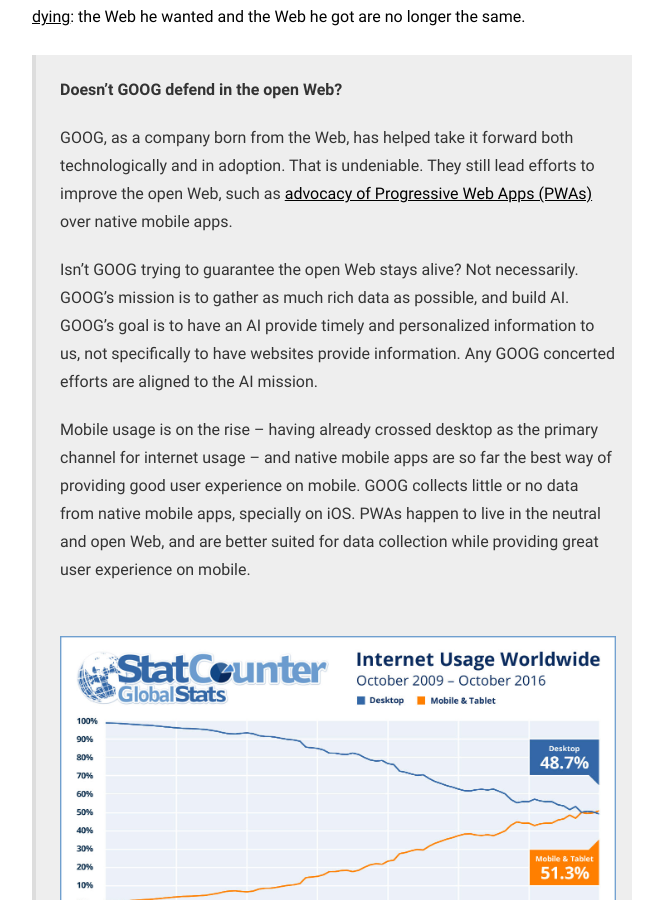
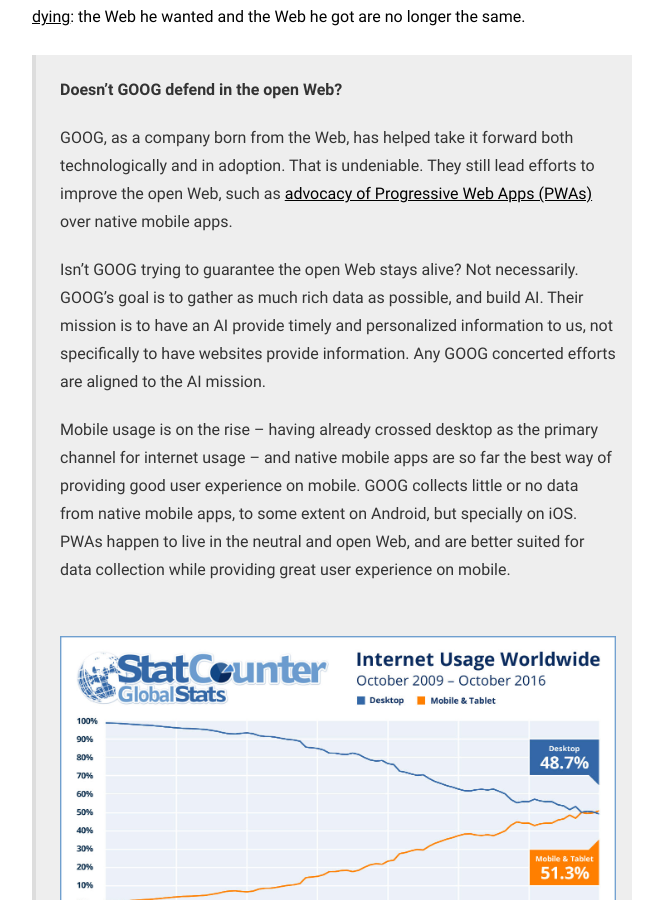
Before and after one commit to staltz/staltz.com, a Jekyll site: the page built from _posts/2017-10-30-the-web-began-dying-in-2014-heres-how.md, in a window 1280 px wide and 900 px high, scrolled down 6557 px. Shown: the whole window, without its empty margins (308-971 px from the left). Built offline with Jekyll 4.4.1, drawn with Linux system fonts in a browser that asks for light colours; some of the changed text lies outside the part shown.

Commit message:
Add minor text corrections to latest blog post

```diff
--- a/_posts/2017-10-30-the-web-began-dying-in-2014-heres-how.md
+++ b/_posts/2017-10-30-the-web-began-dying-in-2014-heres-how.md
@@ -70,9 +70,9 @@ The original vision for the Web according to its creator, Tim Berners-Lee, was a
 >
 > GOOG, as a company born from the Web, has helped take it forward both technologically and in adoption. That is undeniable. They still lead efforts to improve the open Web, such as [advocacy of Progressive Web Apps (PWAs)](https://developers.google.com/web/progressive-web-apps/) over native mobile apps.
 >
-> Isn't GOOG trying to guarantee the open Web stays alive? Not necessarily. GOOG's mission is to gather as much rich data as possible, and build AI. GOOG's goal is to have an AI provide timely and personalized information to us, not specifically to have websites provide information. Any GOOG concerted efforts are aligned to the AI mission.
+> Isn't GOOG trying to guarantee the open Web stays alive? Not necessarily. GOOG's goal is to gather as much rich data as possible, and build AI. Their mission is to have an AI provide timely and personalized information to us, not specifically to have websites provide information. Any GOOG concerted efforts are aligned to the AI mission.
 >
-> Mobile usage is on the rise – having already crossed desktop as the primary channel for internet usage – and native mobile apps are so far the best way of providing good user experience on mobile. GOOG collects little or no data from native mobile apps, specially on iOS. PWAs happen to live in the neutral and open Web, and are better suited for data collection while providing great user experience on mobile.
+> Mobile usage is on the rise – having already crossed desktop as the primary channel for internet usage – and native mobile apps are so far the best way of providing good user experience on mobile. GOOG collects little or no data from native mobile apps, to some extent on Android, but specially on iOS. PWAs happen to live in the neutral and open Web, and are better suited for data collection while providing great user experience on mobile.
 >
 > [![Desktop versus Mobile internet usage](/img/desktop-vs-mobile-2.jpg)](/img/desktop-vs-mobile-2.jpg)
 >
```
Also changed, not shown: other parts of _posts/2017-10-30-the-web-began-dying-in-2014-heres-how.md (+1 -1 lines), 1 other file.
